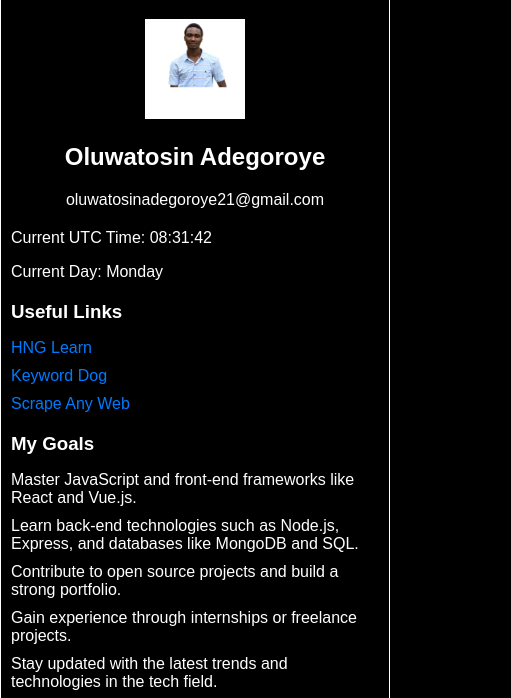
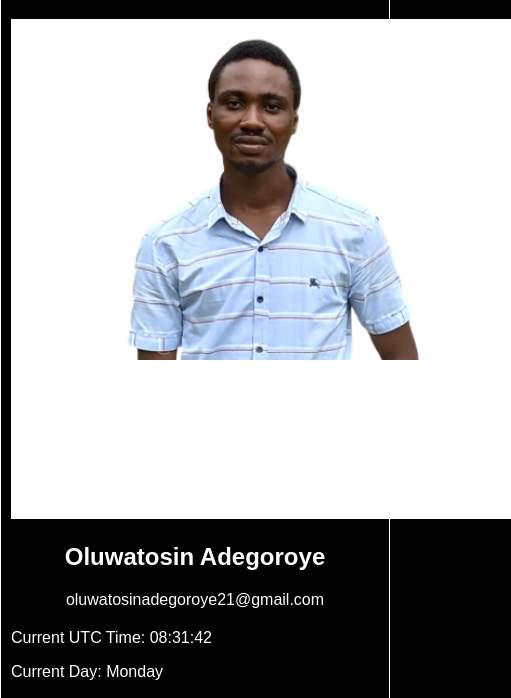
Before and after one commit to skippergoroye/Single-Page-Website, a plain HTML site: page index.html in a window 390 px wide. Shown: the part 109-807 px from the top of the page, 511 px wide, since content can reach past the window. Drawn offline with Linux system fonts and the light colour scheme.

Commit message:
fix: media quries width removed

```diff
--- a/css/style.css
+++ b/css/style.css
@@ -59,9 +59,4 @@ a:hover {
     .container {
         padding: 10px;
     }
-
-    .profile img {
-        width: 100px;
-        height: 100px;
-    }
 }
```
